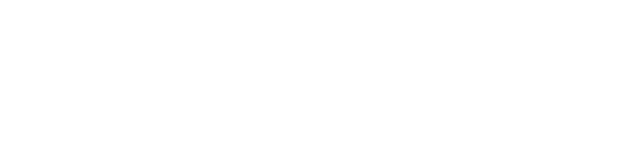
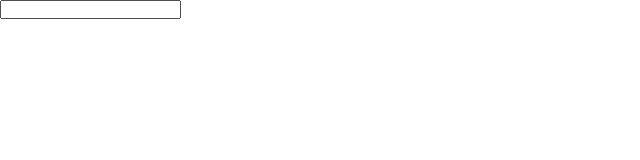
Before and after one commit to nikhilpahan/Show-Password-Input-Box, a plain HTML site: page index.html in a window 1280 px wide. Shown: the whole page, without its empty margins (0-640 px from the left). Drawn offline with Linux system fonts and the light colour scheme.

Commit message:
Building password box

```diff
--- a/index.html
+++ b/index.html
@@ -4,8 +4,14 @@
     <meta charset="UTF-8">
     <meta name="viewport" content="width=device-width, initial-scale=1.0">
     <title>Show Password Input Box</title>
+    <link rel="stylesheet" href="style.css">
 </head>
 <body>
 
+
+    <div class="input-box">
+        <input type="password">
+    </div>
+
 </body>
 </html>
```
